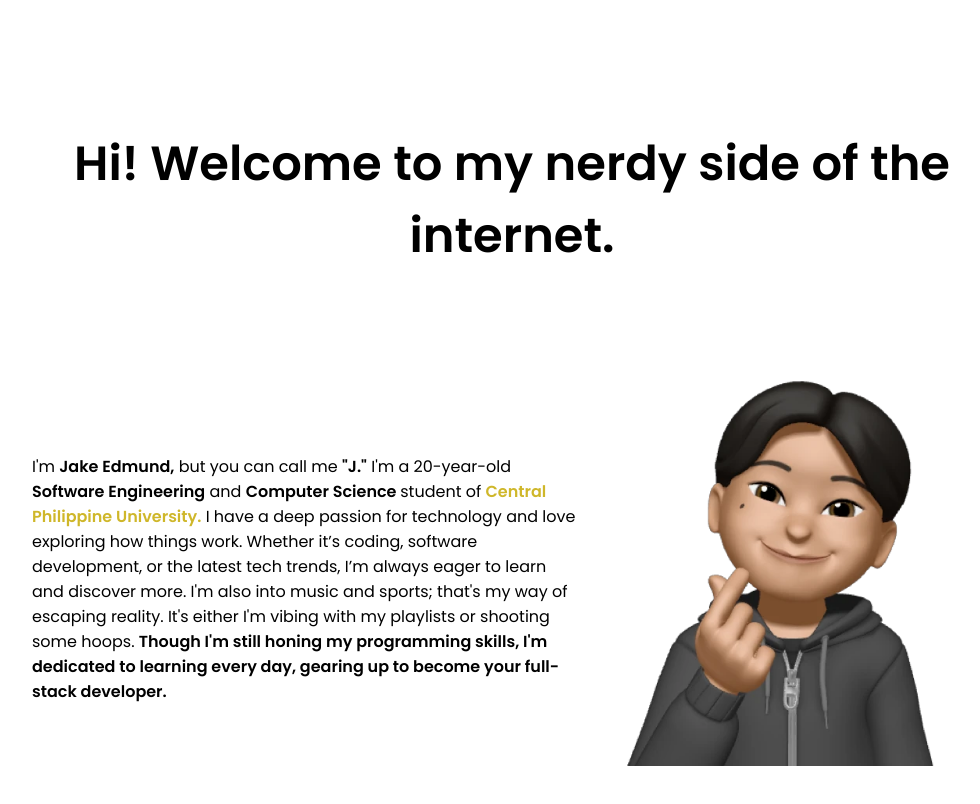
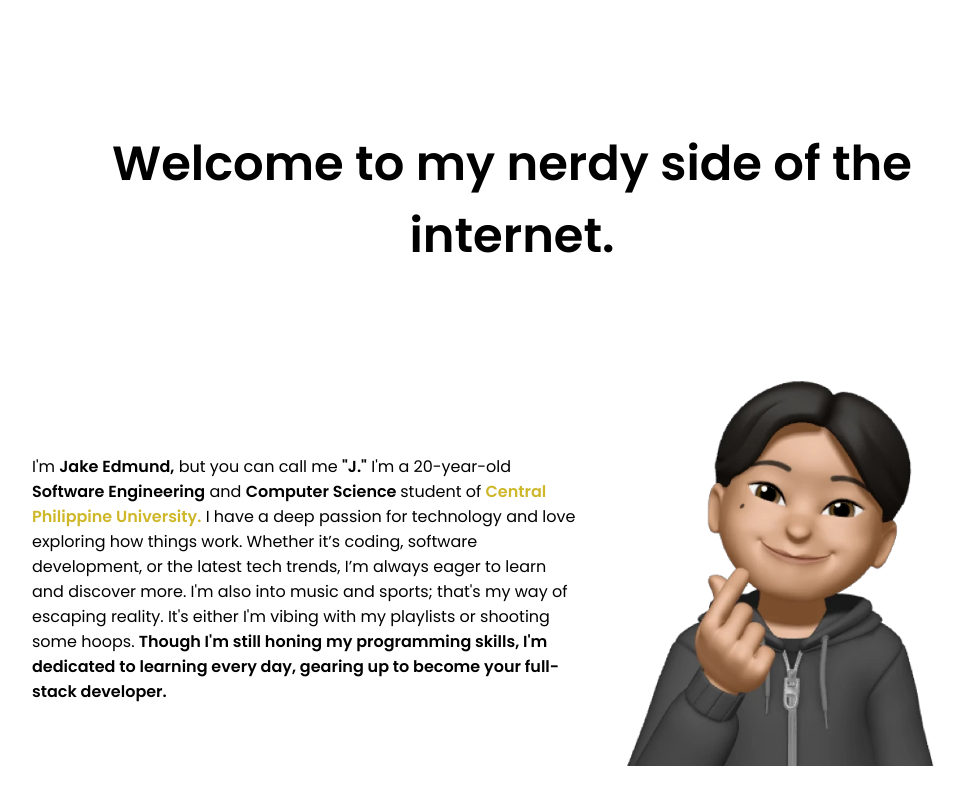
Before and after one commit to jakepaci/portfolio2, a plain HTML site: page index.html in a window 1280 px wide. Shown: the part 800-1604 px from the top of the page, without its empty margins (128-1108 px from the left). Drawn offline with Linux system fonts and the light colour scheme.

Commit message:
Update index.html

```diff
--- a/index.html
+++ b/index.html
@@ -84,7 +84,7 @@
     </section>
     <!-- ABOUT -->
     <section id="about" class="hidden">
-      <h1 class="title">Hi! Welcome to my nerdy side of the internet.</h1>
+      <h1 class="title">Welcome to my nerdy side of the internet.</h1>
       <div class="section_container">
         <div class="text_container">
           <p>
```
